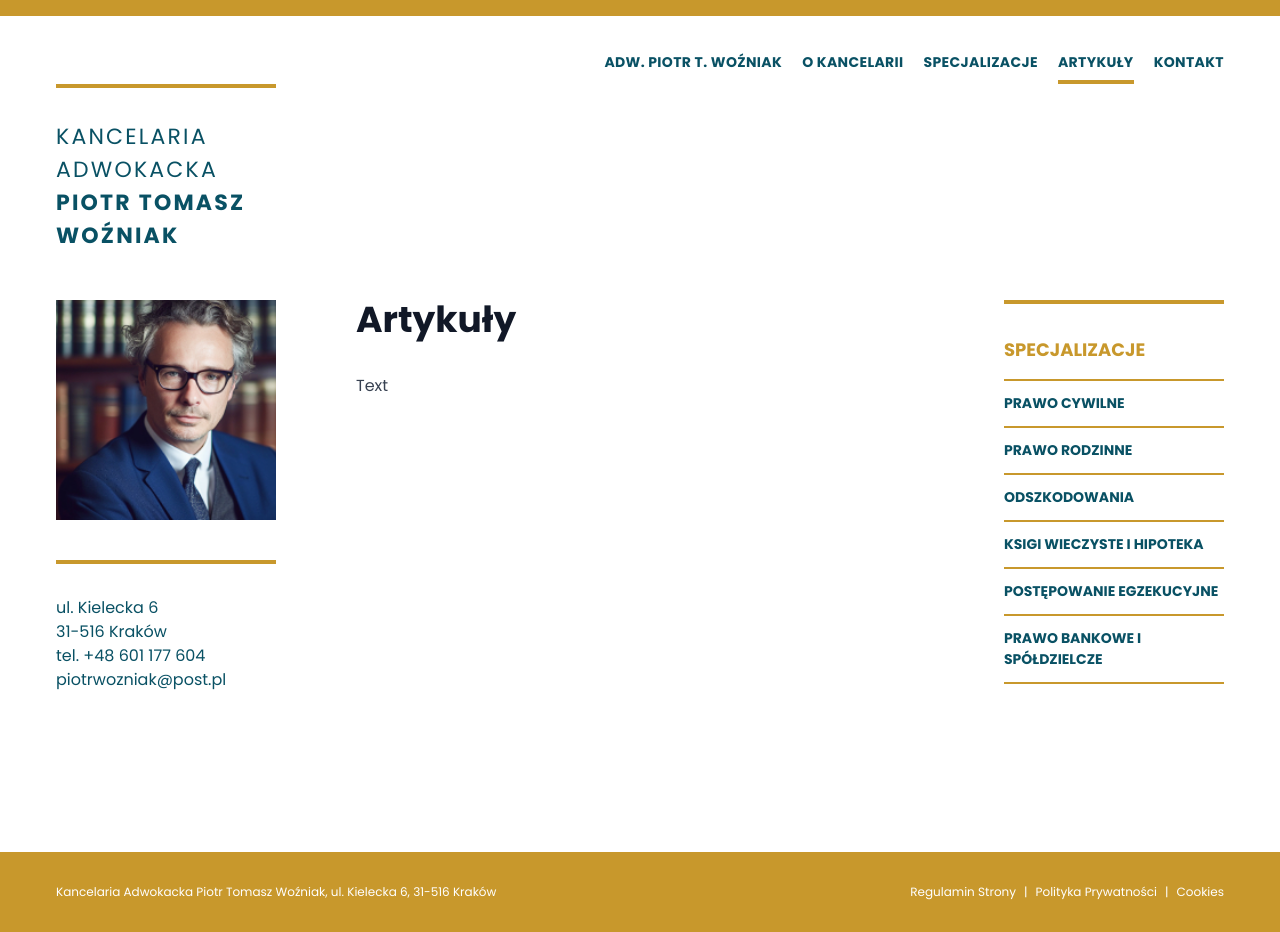
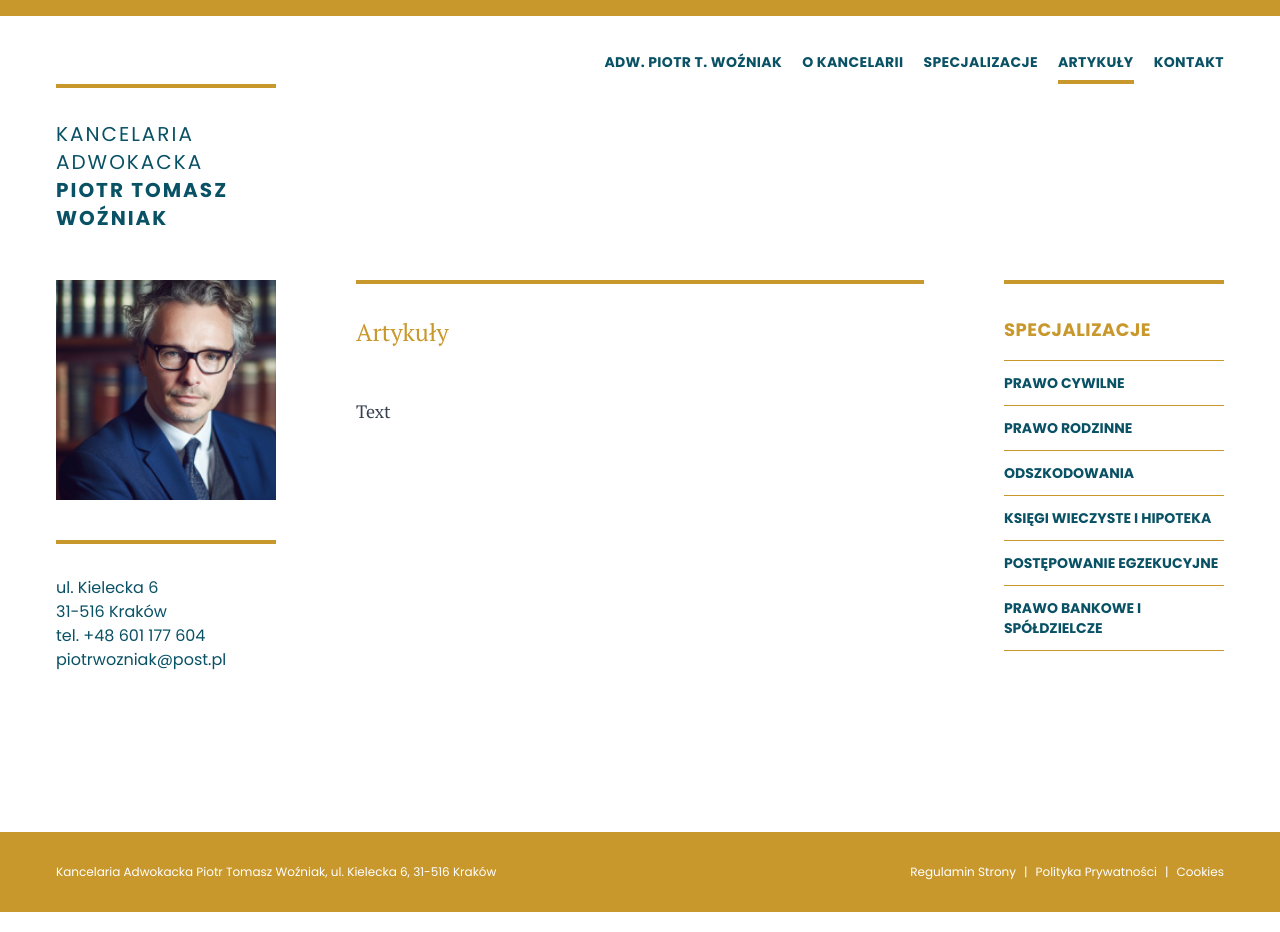
Before and after one commit to JanKubiena/nextjs-piotrek, a Next.js app: page /artykuly in a window 1280 px wide. Built offline with nearby package versions, Linux system fonts and the light colour scheme.

Commit message:
styles corrections

```diff
--- a/app/artykuly/page.js
+++ b/app/artykuly/page.js
@@ -1,7 +1,7 @@
 export default function ArtykulyPage() {
     return (
-      <main className="prose">
-        <h1>Artykuły</h1>
+      <main className="prose prose-h1:text-2xl prose-h1:text-pw-gold prose-h1:mb-12 font-serif text-[18px] border-t-pw-gold border-t-4 pt-8">
+        <h1 className="font-serif font-normal">Artykuły</h1>
         <p>Text</p>
       </main>
     )
--- a/app/components/header/HamMenuIcon.js
+++ b/app/components/header/HamMenuIcon.js
@@ -1,8 +1,8 @@
 export default function HamIcon(){
     return(
-        <div>
+        <div className="transition ease-in-out transform text-pw-green hover:transition-all hover:text-pw-gold">
             <svg width="28" height="24" viewBox="0 0 28 24" fill="none" xmlns="http://www.w3.org/2000/svg">
-            <path d="M2 2H27M2 11.5H27M2 21H27" stroke="#095164" strokeWidth="3" strokeLinecap="round" strokeLinejoin="round"/>
+            <path d="M2 2H27M2 11.5H27M2 21H27" stroke="currentColor" strokeWidth="3" strokeLinecap="round" strokeLinejoin="round"/>
             </svg>
         </div>
     )
--- a/app/components/header/Logo.js
+++ b/app/components/header/Logo.js
@@ -1,7 +1,7 @@
 export default function Logo(){
 
     return(
-        <div className="text-[22px] w-55 tracking-widest">
+        <div className="text-xl w-55 tracking-widest">
             <p className="font-thin">KANCELARIA ADWOKACKA <br />
                 <span className="font-bold">PIOTR TOMASZ WOŹNIAK</span>
             </p>
--- a/app/components/header/NavBar.js
+++ b/app/components/header/NavBar.js
@@ -32,7 +32,7 @@ export default function NavBar({pages}) {
 
         return (
                 <Link
-                    className={`border-b-2 border-b-white/50 text-[24px] font-bold font-serif tracking-wide py-1 ${isClicked ? "opacity-50" : ""}`}
+                    className={`border-b border-b-white/50 text-[24px] font-serif tracking-wide py-1 ${isClicked ? "opacity-50" : ""}`}
                     key={page.id}
                     href={page.href}
                     onClick={() => setActive(!active)}>
--- a/app/components/main/Specializations-menu.js
+++ b/app/components/main/Specializations-menu.js
@@ -20,7 +20,7 @@ const specializations = [
     },
     {
         id: '4',
-        name: 'Ksigi Wieczyste i Hipoteka',
+        name: 'Księgi Wieczyste i Hipoteka',
         href: '/specjalizacje/ksiegi-wieczyste-i-hipoteka'
     },
     {
@@ -40,7 +40,7 @@ export default function SpecializationsMenu(){
     const menuItems = specializations.map(specialization => {
         return (
             <Link
-                className="border-t-2 border-pw-gold py-3"
+                className="border-t border-pw-gold py-3"
                 key={specialization.id}
                 href={specialization.href}>
                 {specialization.name}
@@ -49,9 +49,9 @@ export default function SpecializationsMenu(){
     })
 
     return (
-        <div className="flex flex-col w-full h-fit pt-8 uppercase font-bold border-t-4 border-b-2 border-pw-gold">
-            <h1 className="text-pw-gold pb-4 text-[18px]">specjalizacje</h1>
-            <div className="text-[14px] flex flex-col">
+        <div className="flex flex-col w-full h-fit pt-8 uppercase font-bold border-t-4 border-b border-pw-gold">
+            <h1 className="text-pw-gold pb-4 text-lg tracking-wide">Specjalizacje</h1>
+            <div className="text-sm flex flex-col">
                 {menuItems}
             </div>
         </div>
--- a/app/cookies/page.js
+++ b/app/cookies/page.js
@@ -1,5 +1,7 @@
 export default function CookiesPage() {
     return (
-      <main>Hello from cookies</main>
+      <main className="prose prose-h1:text-2xl prose-h1:text-pw-gold prose-h1:mb-12 font-serif text-[18px] border-t-pw-gold border-t-4 pt-8">
+        Hello from cookies
+      </main>
     )
   }
--- a/app/kontakt/page.js
+++ b/app/kontakt/page.js
@@ -1,7 +1,7 @@
 export default function KontaktPage() {
     return (
-      <main className="prose">
-        <h1>Kontakt</h1>
+      <main className="prose prose-h1:text-2xl prose-h1:text-pw-gold prose-h1:mb-12 font-serif text-[18px] border-t-pw-gold border-t-4 pt-8">
+        <h1 className="font-serif font-normal">Kontakt</h1>
         <p>Text</p>
       </main>
     )
--- a/app/layout.js
+++ b/app/layout.js
@@ -21,14 +21,14 @@ export const ptserif = PT_Serif({
 });
 
 export const metadata = {
-  title: "Website project in NextJS + TailwindCSS",
+  title: "Kancelaria Adwokacka Piotr Tomasz Woźniak | Kraków ",
   description: "Created by Jasiek",
 };
 
 export default function RootLayout({ children }) {
   return (
     <html lang="pl" className={`${poppins.variable} ${ptserif.variable}`}>
-      <body className="border-t-[16px] border-pw-gold overscroll-none">
+      <body className="border-t-[16px] border-pw-gold">
         <div className="max-w-[1366px] mx-auto">
           <div className="bg-white text-pw-green">
             <Header />
@@ -43,9 +43,6 @@ export default function RootLayout({ children }) {
 
               {/* main column */}
               <div className="flex flex-col w-full gap-y-10">
-                {/* <div className="flex md:hidden">
-                  <Photo />
-                </div> */}
                 {children}
                 <div className="lg:hidden">
                   <SpecializationsMenu />
@@ -64,7 +61,7 @@ export default function RootLayout({ children }) {
           </div>
         </div>
 
-        <div class="bg-pw-gold hidden lg:block mt-8">
+        <div className="bg-pw-gold hidden lg:block mt-8">
           <Footer />
         </div>
 
--- a/app/o-kancelarii/page.js
+++ b/app/o-kancelarii/page.js
@@ -1,7 +1,7 @@
 export default function OkancelariiPage() {
     return (
-      <main className="prose">
-        <h1>O Kancelarii</h1>
+      <main className="prose prose-h1:text-2xl prose-h1:text-pw-gold prose-h1:mb-12 font-serif text-[18px] border-t-pw-gold border-t-4 pt-8">
+        <h1 className="font-serif font-normal">O Kancelarii</h1>
         <p>Text</p>
       </main>
     )
--- a/app/polityka-prywatnosci/page.js
+++ b/app/polityka-prywatnosci/page.js
@@ -1,5 +1,7 @@
 export default function PolitykaPrywatnosciPage() {
     return (
-      <main>Hello from polityka prywatności</main>
+      <main className="prose prose-h1:text-2xl prose-h1:text-pw-gold prose-h1:mb-12 font-serif text-[18px] border-t-pw-gold border-t-4 pt-8">
+        Hello from polityka prywatności
+      </main>
     )
   }
--- a/app/specjalizacje/page.js
+++ b/app/specjalizacje/page.js
@@ -1,7 +1,7 @@
 export default function SpecjalizacjePage() {
     return (
-      <main className="prose">
-        <h1>Specjalizacje</h1>
+      <main className="prose prose-h1:text-2xl prose-h1:text-pw-gold prose-h1:mb-12 font-serif text-[18px] border-t-pw-gold border-t-4 pt-8">
+        <h1 className="font-serif font-normal">Specjalizacje</h1>
         <p>Text</p>
       </main>
     )
```
